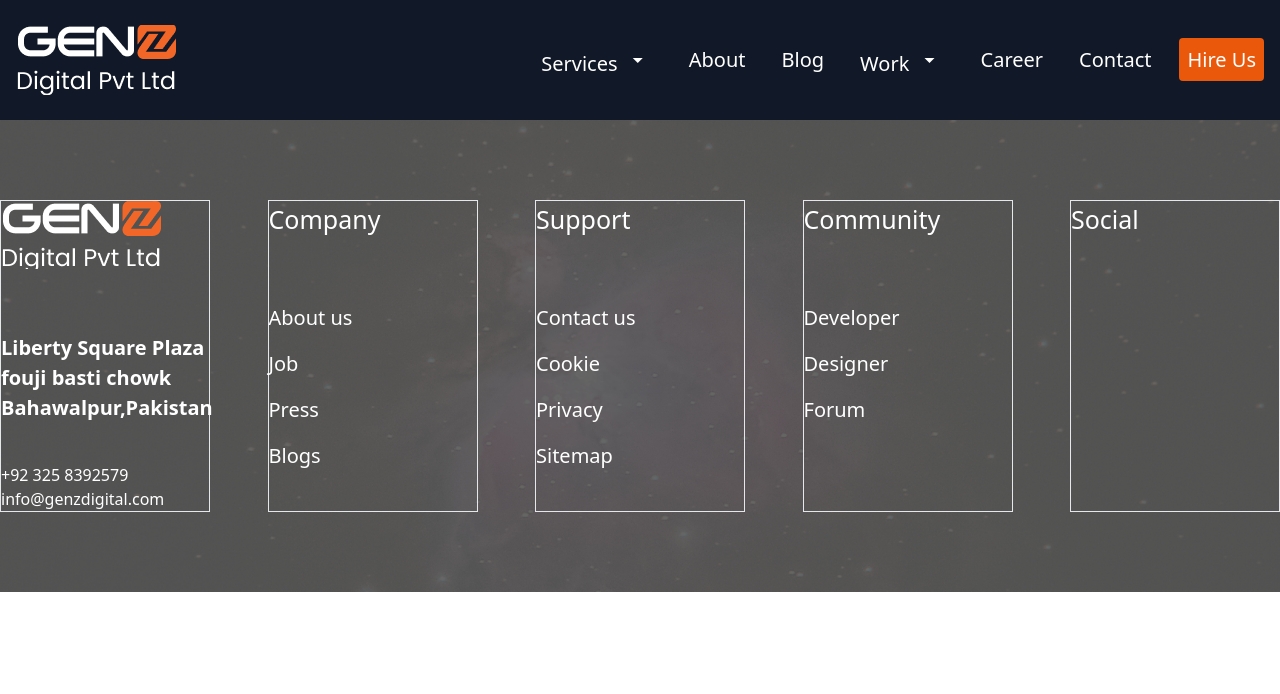
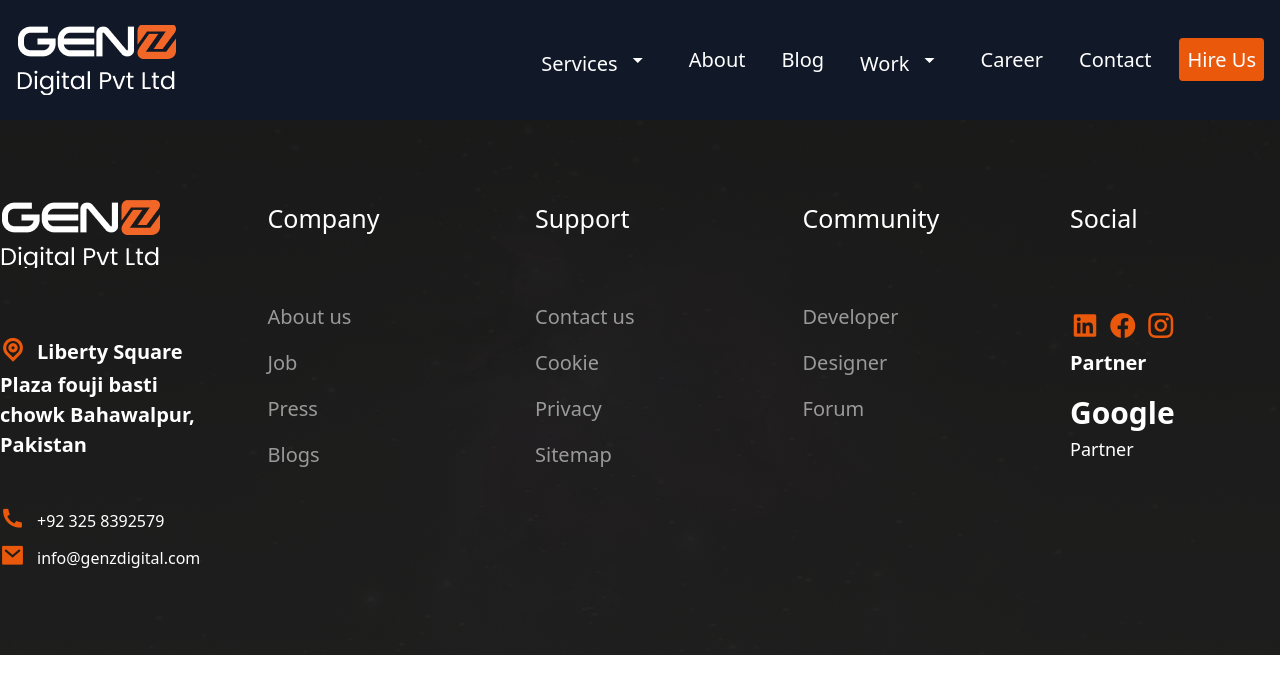
Before and after one commit to mohibullah7/Genz-website, a website: page src/index.html in a window 1280 px wide. Drawn offline with nearby package versions, Linux system fonts and the light colour scheme.

Commit message:
header footer eady

```diff
--- a/src/index.html
+++ b/src/index.html
@@ -36,7 +36,7 @@
                     Services <i class="ri-arrow-drop-down-fill text-[30px]"></i>
                   </a>
 
-                  <ul class="absolute w-[400px] hidden group-hover:block bg-gray-800 px-5 py-10 space-y-5 rounded-md">
+                  <ul class="absolute w-[300px] hidden group-hover:block bg-gray-800 px-5 py-10 space-y-5 rounded-md">
                     <li><a class="block text-[20px] hover:text-gray-300" href="#graphic-designing">Graphic Designing</a></li>
                     <li><a class="block text-[20px] hover:text-gray-300" href="#website-development">Website Development</a></li>
                     <li><a class="block text-[20px] hover:text-gray-300" href="#digital-marketing">Digital Marketing</a></li>
@@ -50,7 +50,7 @@
                 <li><a class="px-2 text-[20px]  hover:bg-gray-700" href="#blog">Blog</a></li>
                 <li class="relative group">
                   <a class="px-2 text-[20px]  hover:bg-gray-700" href="#work">Work <i class="ri-arrow-drop-down-fill text-[30px] "></i></a>
-                  <ul class="absolute w-[279px] hidden group-hover:block bg-gray-800 px-5 py-8 space-y-3 rounded-md">
+                  <ul class="absolute w-[230px] hidden group-hover:block bg-gray-800 px-5 py-8 space-y-3 rounded-md">
                     <li><a class="block text-[20px] hover:text-gray-300" href="#portfolio">Portfolio</a></li>
                     <li><a class="block text-[20px] hover:text-gray-300" href="#case-studies">Case Studies</a></li>
                   </ul>
@@ -62,7 +62,7 @@
             </div>
 
             <!-- Mobile Menu (Hidden by Default) -->
-            <div id="mobile-menu" class="fixed inset-y-24 left-0 md:w-64 w-52 bg-gray-800 text-white transform -translate-x-full transition-transform duration-300 ease-in-out lg:hidden rounded-md">
+            <div id="mobile-menu" class="fixed inset-y-24 left-0 md:w-64 w-56 bg-gray-800 text-white transform -translate-x-full transition-transform duration-300 ease-in-out lg:hidden rounded-md">
               <ul class="space-y-5 p-5">
                 <li><a class="block text-[20px] p-2 rounded-md hover:bg-orange-600" href="#services">Services</a></li>
                 <li><a class="block text-[20px] p-2 rounded-md hover:bg-orange-600" href="#about">About</a></li>
@@ -82,46 +82,61 @@
   </header>
 
   <footer>
-    <div class="w-full footer-bg-image bg-cover py-20 ">
+    <div class="w-full footer-bg-image bg-cover md:py-20 py-5 ">
       <div class="container mx-auto">
        <div class="w-full flex justify-between gap-10 lg:p-0 px-10 py-14 flex-wrap">
 
-        <div class="ft-contact flex flex-col  lg:w-[210px] md:w-[30%] w-full border gap-16 flex-wrap ">
+        <div class="ft-contact flex flex-col  lg:w-[210px] md:w-[35%] w-[50%] gap-16 flex-wrap ">
+          <a href="">
           <div class="logo h-[68px] w-[161px]" ></div>
+          </a>
           <div class="">
-            <p class="text-white text-[20px] font-semibold mb-10">Liberty Square Plaza fouji basti chowk Bahawalpur,Pakistan</p>
-            <p class="text-white">+92 325 8392579</p>
-            <p class="text-white">info@genzdigital.com</p>
+              <a href="">
+                <p class="text-white text-[20px] font-semibold mb-10">   <i  class="ri-map-pin-line text-orange-600 text-[25px] me-3"></i>Liberty Square Plaza fouji basti chowk Bahawalpur,  Pakistan</p>
+              </a>
+              <a href="">
+
+            <p class="text-white"><i class="ri-phone-fill text-orange-600 text-[25px] me-3"></i>+92 325 8392579</p>
+              </a>
+              <a href="">
+                <p class="text-white"><i class="ri-mail-fill text-orange-600 text-[25px] me-3"></i>info@genzdigital.com</p>
+              </a>
           </div>
         </div>
 
-        <div class="ft-company flex flex-col gap-16 flex-wrap lg:w-[210px] md:w-[30%] w-full border ">
+        <div class="ft-company flex flex-col gap-16 flex-wrap lg:w-[210px] md:w-[35%] w-[50%]   ">
           <div>
+            <a href="">
             <h1 class="text-[25px] text-white">Company</h1>
+            </a>
           </div>
-          <div class="flex flex-col gap-4">
+          <div class="flex flex-col gap-4 opacity-55 ">
             <a class="text-white hover:text-orange-600 text-[20px]" href="">About us</a>
             <a class="text-white hover:text-orange-600 text-[20px]" href="">Job</a>
             <a class="text-white hover:text-orange-600 text-[20px]" href="">Press</a>
             <a class="text-white hover:text-orange-600 text-[20px]" href="">Blogs</a>
           </div>
         </div>
-        <div class="ft-support flex flex-col gap-16 flex-wrap  lg:w-[210px] md:w-[30%] w-full border ">
+        <div class="ft-support flex flex-col gap-16 flex-wrap  lg:w-[210px] md:w-[35%] w-[50%]   ">
           <div>
+            <a href="">
             <h1 class="text-[25px] text-white">Support</h1>
+            </a>
           </div>
-          <div class="flex flex-col gap-4">
+          <div class="flex flex-col gap-4 opacity-55 ">
             <a class="text-white hover:text-orange-600 text-[20px]" href="">Contact us</a>
             <a class="text-white hover:text-orange-600 text-[20px]" href="">Cookie</a>
             <a class="text-white hover:text-orange-600 text-[20px]" href="">Privacy</a>
             <a class="text-white hover:text-orange-600 text-[20px]" href="">Sitemap</a>
           </div>
         </div>
-        <div class="ft-community flex flex-col gap-16 flex-wrap  lg:w-[210px] md:w-[30%] w-full border   ">
+        <div class="ft-community flex flex-col gap-16 flex-wrap  lg:w-[210px] md:w-[35%] w-[50%]  ">
           <div>
+            <a href="">
             <h1 class="text-[25px] text-white">Community</h1>
+            </a>
           </div>
-          <div class="flex flex-col gap-4">
+          <div class="flex flex-col gap-4 opacity-55 ">
             <a class="text-white hover:text-orange-600 text-[20px]" href="">Developer</a>
             <a class="text-white hover:text-orange-600 text-[20px]" href="">Designer</a>
             <a class="text-white hover:text-orange-600 text-[20px]" href="">Forum</a>
@@ -129,13 +144,36 @@
           </div>
         </div>
 
-        <div class="ft-social flex flex-col gap-16 flex-wrap  lg:w-[210px] md:w-[30%] w-full border  ">
+        <div class="ft-social flex flex-col gap-16 flex-wrap  lg:w-[210px] md:w-[35%] w-[50%]    ">
           <div>
+            <a href="">
             <h1 class="text-[25px] text-white">Social</h1>
+            </a>
           </div>
-          <div>
+          <div >
+            <a class="text-orange-600 text-[30px]" href="#">
+            <i class="ri-linkedin-box-fill"></i>
+            </a>
+            <a class="text-orange-600 text-[30px]" href="#">
+            <i class="ri-facebook-circle-fill"></i>
+            </a>
+            <a class="text-orange-600 text-[30px]" href="#">
+            <i class="ri-instagram-line"></i>
+            </a>
+            <a href="">
+            <h2 class="text-[20px] font-bold font-sans text-white ">Partner</h2>
+            </a>
+            <a href="">
+            <h1 class="text-[30px] font-bold font-sans text-white mt-3">Google</h1>
+            </a>
+            <a href="">
+            <h4 class="text-white text-lg">Partner</h4>
 
+            </a>
           </div>
+
+
+
         </div>
 
 
--- a/src/style.css
+++ b/src/style.css
@@ -5,5 +5,7 @@
 }
 
 .footer-bg-image{
-  background-image: url(/src/images/unsplash_fsH1KjbdjE8.png);
+  /* background-image: url(/src/images/unsplash_fsH1KjbdjE8.png); */
+  /* background-image: linear-gradient(to bottom, rgba(0, 0, 0, 0.405), rgba(0, 0, 0, 0.377)), url(/src/images/unsplash_fsH1KjbdjE8.png); */
+  background-image: linear-gradient(to bottom, rgba(0, 0, 0, 0.695), rgba(0, 0, 0, 0.644)), url(/src/images/unsplash_fsH1KjbdjE8.png);
 }
```
Also changed, not shown: src/output.css.
